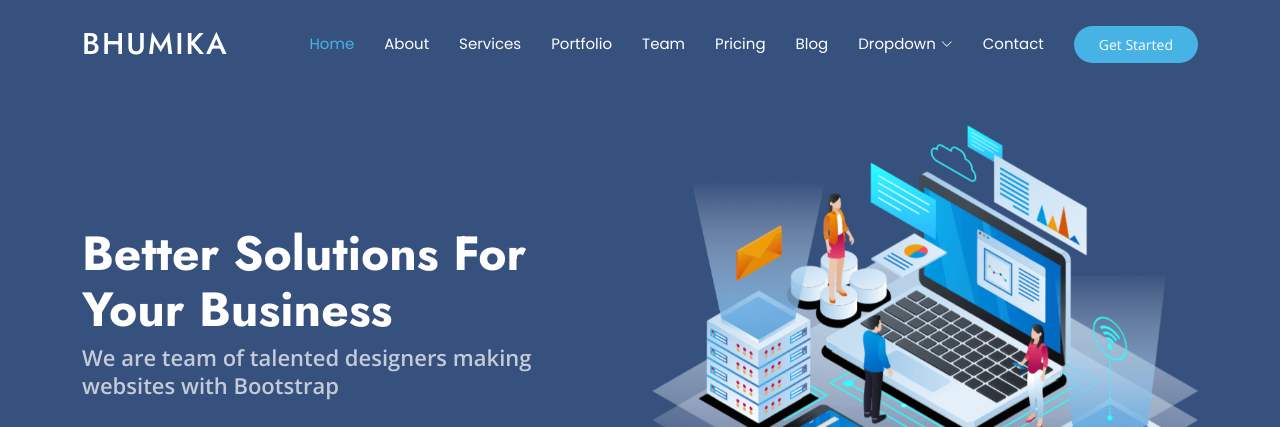
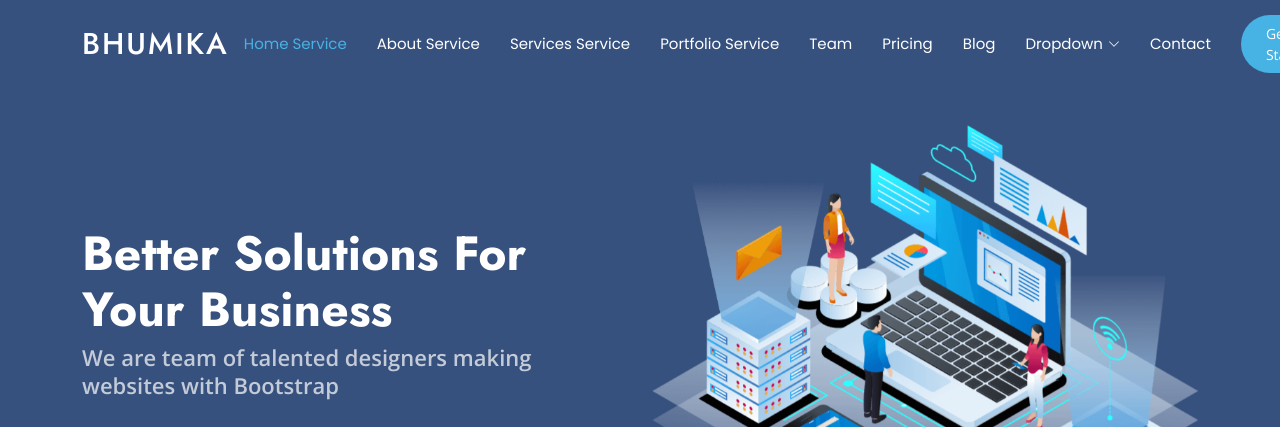
Before and after one commit to borkarbhumika6-lab/Solutions-For-Your-Business, a plain HTML site: page index.html in a window 1280 px wide. Shown: the top 427 px of the page. Drawn offline with nearby package versions, Linux system fonts and the light colour scheme.

Commit message:
second  commit

```diff
--- a/index.html
+++ b/index.html
@@ -49,10 +49,10 @@
 
       <nav id="navmenu" class="navmenu">
         <ul>
-          <li><a href="#hero" class="active">Home</a></li>
-          <li><a href="#about">About</a></li>
-          <li><a href="#services">Services</a></li>
-          <li><a href="#portfolio">Portfolio</a></li>
+          <li><a href="#hero" class="active">Home Service</a></li>
+          <li><a href="#about">About Service</a></li>
+          <li><a href="#services">Services Service</a></li>
+          <li><a href="#portfolio">Portfolio Service</a></li>
           <li><a href="#team">Team</a></li>
           <li><a href="#pricing">Pricing</a></li>
           <li><a href="blog.html">Blog</a></li>
```
